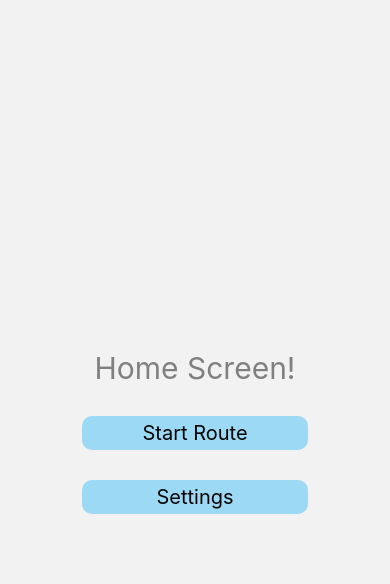
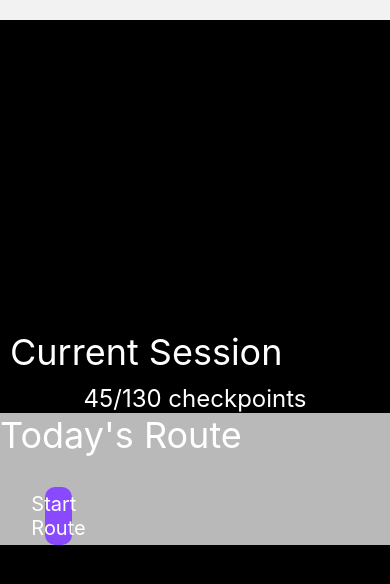
Before and after one commit to 2604461c/HCI-38, a React Native app in the folder Geko/: screen /Home in a window 390 px wide. Shown: the top 584 px of the page. Built offline with nearby package versions, Linux system fonts and the light colour scheme.

Commit message:
Improve the homepage

```diff
--- a/Geko/Screens/HomeScreen.js
+++ b/Geko/Screens/HomeScreen.js
@@ -8,9 +8,15 @@ const HomeScreen = ({navigation}) => {
     style={styles.container}
     >
       <View style={styles.titlesContainer}>
-          <Text style={styles.titles}>Home Screen!</Text>
+          <Text style={styles.titles}>Current Session</Text>
       </View>
 
+      <View style={styles.checkpointsContainer}>
+          <Text style={styles.titles2}>45/130 checkpoints</Text>
+      </View>
+
+      <View style={styles.routeContainer}>
+          <Text style={styles.titles}>Today's Route</Text>
         <View style={styles.buttonContainer}>
         <TouchableOpacity
             style={styles.button}
@@ -19,16 +25,7 @@ const HomeScreen = ({navigation}) => {
           <Text style={styles.buttonText}>Start Route</Text>
         </TouchableOpacity>
         </View>
-
-      <View style={styles.buttonContainer}>
-      <TouchableOpacity
-          style={styles.button}
-          onPress={() => navigation.navigate("Settings")}
-      >
-        <Text style={styles.buttonText}>Settings</Text>
-      </TouchableOpacity>
       </View>
-
     </KeyboardAvoidingView>
   );
 }
@@ -37,35 +34,49 @@ const styles = StyleSheet.create({
   container: {
     flex: 1,
     marginTop: 20,
-    alignItems: 'center',
-    justifyContent: 'center',
+    alignItems: "center",
+    justifyContent: "center",
+    backgroundColor: "black",
   },
   button: {
     marginTop: 20,
-    width: "80%",
-    backgroundColor: "#9BD9F4",
+    width: "30%",
+    backgroundColor: "#894AFF",
     padding: 5,
     borderRadius: 10,
     alignItems: "center",
   },
 
   buttonText: {
-    color: "black",
+    color: "white",
     fontSize: 20,
 
-  }
-  ,
+  },
+  routeContainer:{
+    backgroundColor:"#B9B9B9",
+    width: "100%",
+  },
+
   buttonContainer:{
-    width: "80%",
+    width: "30%",
     alignItems: "center",
     paddingHorizontal: 15,
     borderRadius: 10,
     marginTop: 10,
   },
   titles:{
-    color: 'grey',
-    fontSize: 30,
+    color: "white",
+    fontSize: 36,
   },
+  titles2:{
+    color: "white",
+    fontSize: 24,
+  },
+  titlesContainer:{
+    color: "gray",
+    width: "100%",
+    padding: 10,
+  }
 });
 
 export default HomeScreen;
```
Lines whose indentation alone changed are shown as unchanged.
